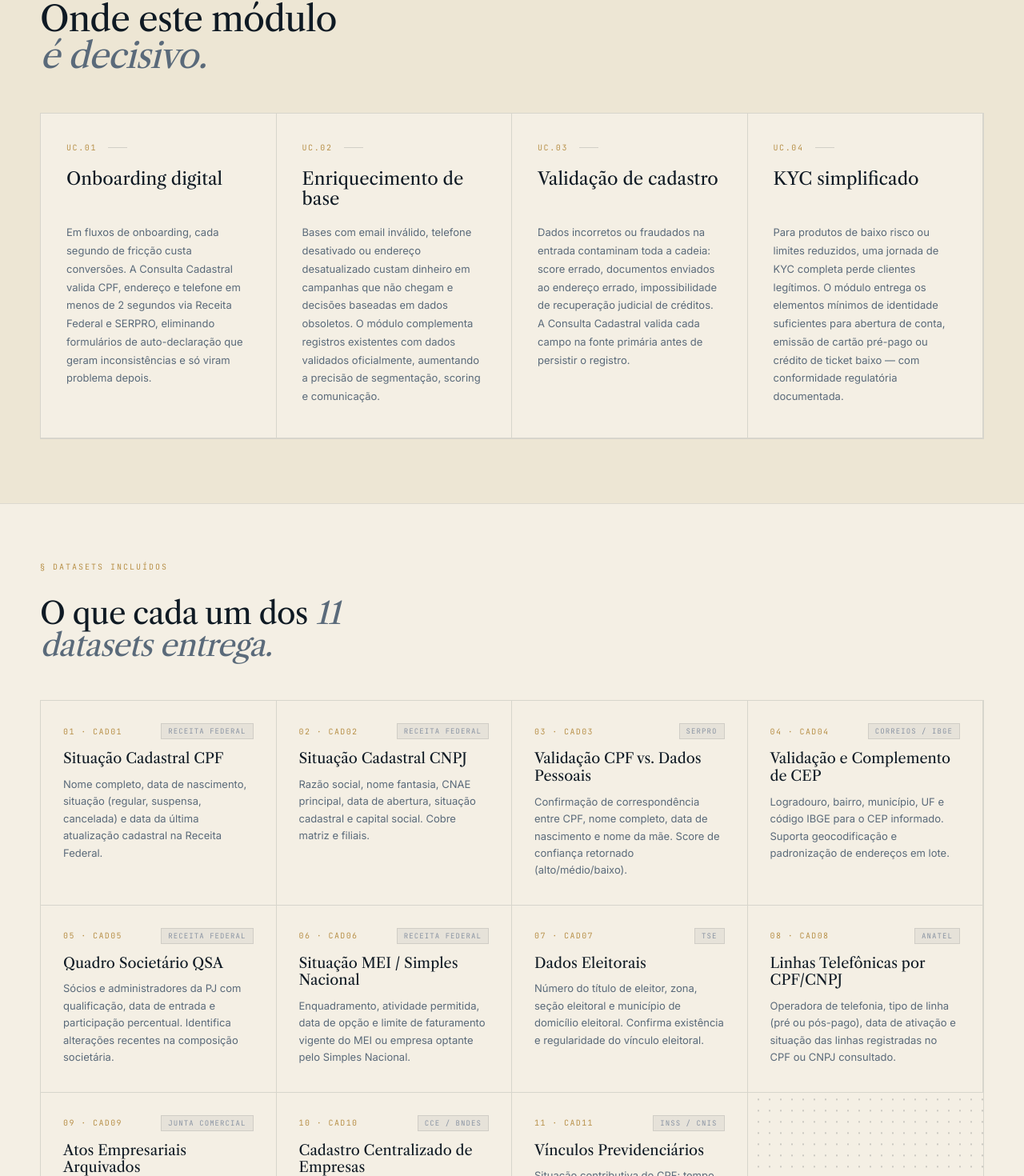
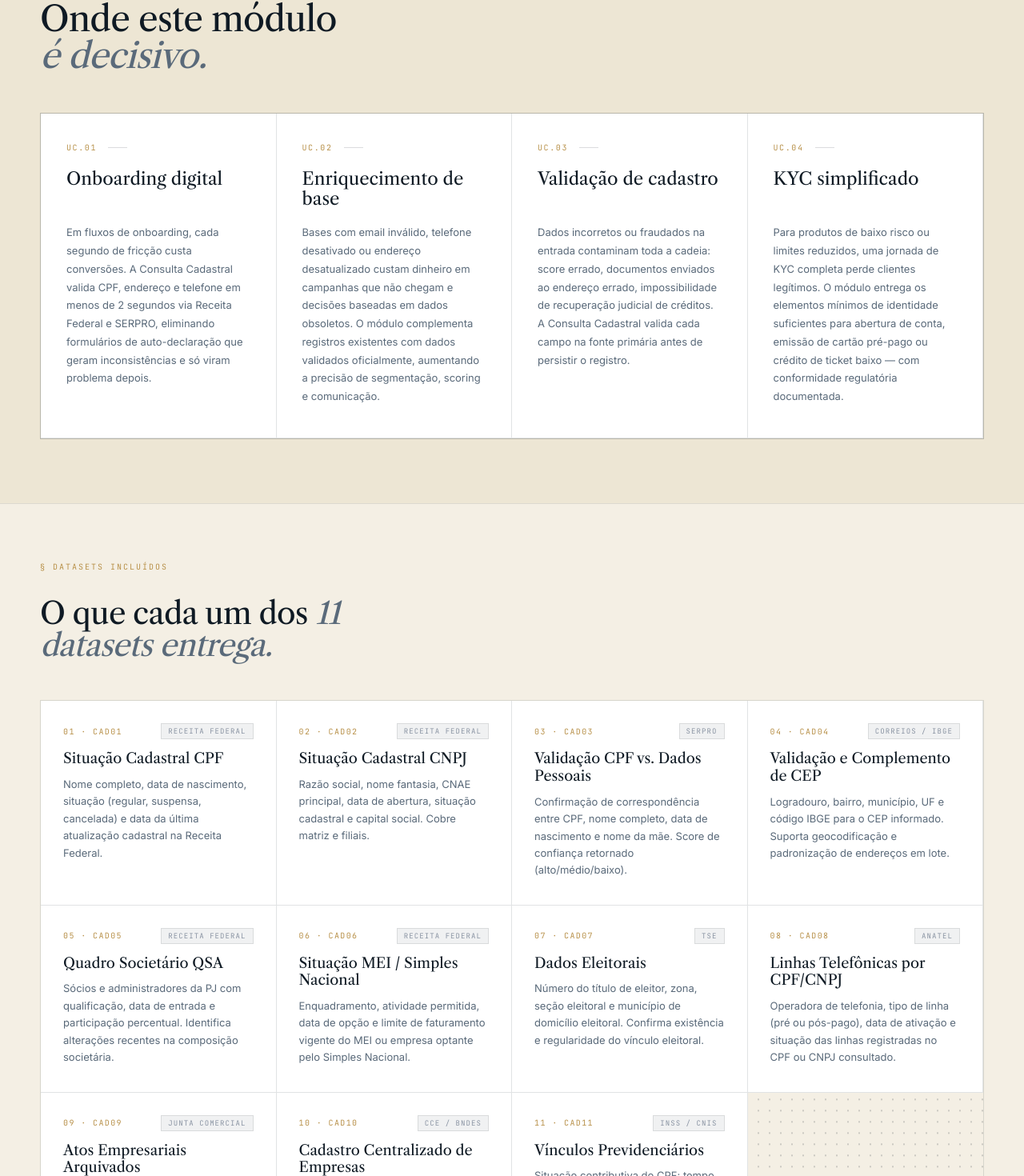
Before and after one commit to ctoutbank/snc-site, a Next.js app: page /plataforma/consulta-cadastral in a window 1280 px wide. Shown: the part 1147-2617 px from the top of the page at 80% size. Built offline with nearby package versions, Linux system fonts and the light colour scheme.

Commit message:
fix: simplifica labels OFAC e ONU na trust bar e fontes soberanas (remove sufixos EUA e UNODC)

```diff
--- a/src/app/plataforma/[modulo]/page.tsx
+++ b/src/app/plataforma/[modulo]/page.tsx
@@ -153,9 +153,9 @@ export default async function ModuloPage({ params }: Props) {
 
               {/* Formato rico: título + descrição contextual */}
               {m.useCasesRich && m.useCasesRich.length > 0 ? (
-                <div style={{ display: 'grid', gridTemplateColumns: 'repeat(4, 1fr)', gap: 0, background: 'var(--snc-dot-bg)', border: '1px solid rgba(15,26,36,.12)', overflow: 'hidden' }}>
+                <div style={{ display: 'grid', gridTemplateColumns: 'repeat(4, 1fr)', gap: 0, background: 'rgba(15,26,36,.12)', border: '1px solid rgba(15,26,36,.12)', overflow: 'hidden' }}>
                   {m.useCasesRich.map((uc, i) => (
-                    <div key={uc.title} style={{ background: 'var(--snc-paper)', padding: '36px 32px 40px', display: 'flex', flexDirection: 'column', gap: 0, borderRight: '1px solid rgba(15,26,36,.12)', borderBottom: '1px solid rgba(15,26,36,.12)' }}>
+                    <div key={uc.title} style={{ background: '#ffffff', padding: '36px 32px 40px', display: 'flex', flexDirection: 'column', gap: 0, borderRight: '1px solid rgba(15,26,36,.12)', borderBottom: '1px solid rgba(15,26,36,.12)' }}>
                       <div style={{ display: 'flex', alignItems: 'center', gap: 14, marginBottom: 20 }}>
                         <span style={{ fontFamily: 'JetBrains Mono, monospace', fontSize: 10, color: 'var(--snc-brass)', letterSpacing: '.16em', flexShrink: 0 }}>
                           UC.{String(i + 1).padStart(2, '0')}
@@ -173,9 +173,9 @@ export default async function ModuloPage({ params }: Props) {
                 </div>
               ) : (
                 /* Fallback: apenas labels (formato simples) */
-                <div style={{ display: 'grid', gridTemplateColumns: 'repeat(4, 1fr)', gap: 0, background: 'var(--snc-dot-bg)', border: '1px solid rgba(15,26,36,.12)', overflow: 'hidden' }}>
+                <div style={{ display: 'grid', gridTemplateColumns: 'repeat(4, 1fr)', gap: 0, background: 'rgba(15,26,36,.12)', border: '1px solid rgba(15,26,36,.12)', overflow: 'hidden' }}>
                   {m.useCases!.map((uc, i) => (
-                    <div key={uc} style={{ background: 'var(--snc-paper)', padding: '32px 28px', display: 'flex', flexDirection: 'column', gap: 12, borderRight: '1px solid rgba(15,26,36,.12)', borderBottom: '1px solid rgba(15,26,36,.12)' }}>
+                    <div key={uc} style={{ background: '#ffffff', padding: '32px 28px', display: 'flex', flexDirection: 'column', gap: 12, borderRight: '1px solid rgba(15,26,36,.12)', borderBottom: '1px solid rgba(15,26,36,.12)' }}>
                       <div style={{ fontFamily: 'JetBrains Mono, monospace', fontSize: 10, color: 'var(--snc-brass)', letterSpacing: '.16em' }}>
                         UC.{String(i + 1).padStart(2, '0')}
                       </div>
@@ -205,7 +205,7 @@ export default async function ModuloPage({ params }: Props) {
 
               <div style={{ display: 'grid', gridTemplateColumns: 'repeat(4, 1fr)', gap: 0, background: 'var(--snc-dot-bg)', border: '1px solid rgba(15,26,36,.12)', overflow: 'hidden' }}>
                 {m.datasetItems.map((ds, i) => (
-                  <div key={ds.id} style={{ background: 'var(--snc-paper)', padding: '28px 28px 32px', display: 'flex', flexDirection: 'column', gap: 10, borderRight: '1px solid rgba(15,26,36,.12)', borderBottom: '1px solid rgba(15,26,36,.12)' }}>
+                  <div key={ds.id} style={{ background: '#ffffff', padding: '28px 28px 32px', display: 'flex', flexDirection: 'column', gap: 10, borderRight: '1px solid rgba(15,26,36,.12)', borderBottom: '1px solid rgba(15,26,36,.12)' }}>
                     <div style={{ display: 'flex', alignItems: 'center', justifyContent: 'space-between', marginBottom: 4 }}>
                       <span style={{ fontFamily: 'JetBrains Mono, monospace', fontSize: 10, color: 'var(--snc-brass)', letterSpacing: '.14em' }}>
                         {String(i + 1).padStart(2, '0')} · {ds.id}
--- a/src/components/fontes-soberanas.tsx
+++ b/src/components/fontes-soberanas.tsx
@@ -5,7 +5,7 @@ export function FontesSoberanas() {
       sources: [
         'Banco Central do Brasil', 'COAF / UNIDAD', 'Receita Federal',
         'Polícia Federal', 'STF', 'STJ', 'TSE', 'Polícia Civil',
-        'OFAC — EUA', 'ONU / UNODC', 'INTERPOL', 'TCU', 'CGU',
+        'OFAC', 'ONU', 'INTERPOL', 'TCU', 'CGU',
       ],
     },
     {
--- a/src/components/trust-bar.tsx
+++ b/src/components/trust-bar.tsx
@@ -8,8 +8,8 @@ export function TrustBar() {
     'TSE',
     'IBAMA / SICAR',
     'COAF',
-    'OFAC — EUA',
-    'ONU / UNODC',
+    'OFAC',
+    'ONU',
   ];
   return (
     <div className="snc-trust">
```
